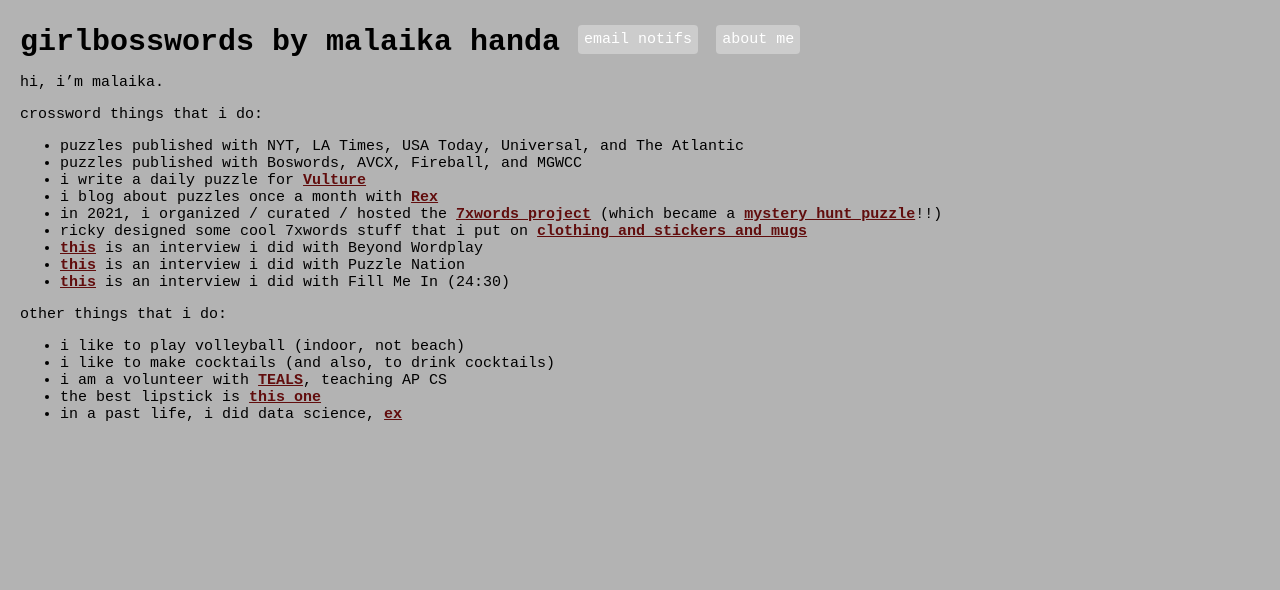
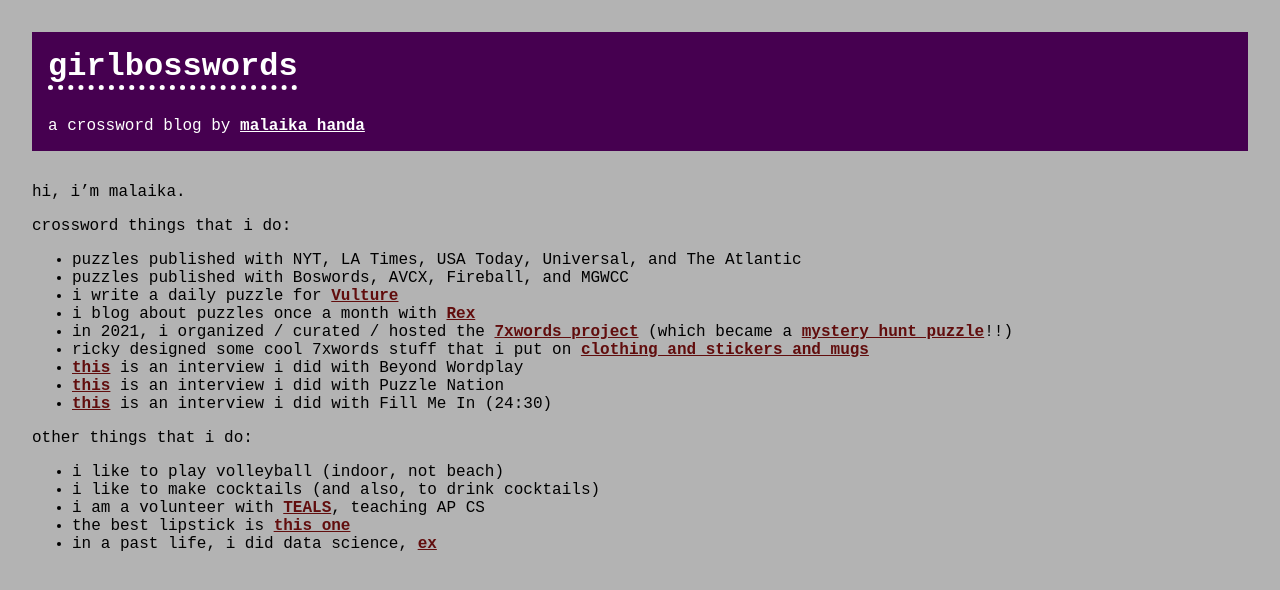
Before and after one commit to malihanda/girlbosswords, a Jekyll site: the page built from about.md, in a window 1280 px wide. Shown: the top 590 px of the page. Built offline with Jekyll 4.4.1, drawn with Linux system fonts in a browser that asks for light colours.

Commit message:
first pass at nav, new styles, linting

```diff
--- a/_includes/header.html
+++ b/_includes/header.html
@@ -1,4 +1,7 @@
-<div class="header">girlbosswords by malaika handa
-<button class="button" onclick="location.href='https://groups.google.com/g/girlbosswords'">email notifs</button>
-  <button class="button" onclick="location.href='/about'">about me</button>
-</div>
+<nav class="header">
+  <div class="site-title"><a href="/">girlbosswords</a></div>
+  <div class="site-subtitle">
+  <span class="tagline">a crossword blog by <a href="https://malaikahanda.com">malaika handa</a></span>
+  {% for link in site.nav_items %}<span class="nav-item"><a href="{{ link.url }}">{{ link.title }}</a></span>{% endfor %}
+  </div>
+</nav>
--- a/styles/styles.css
+++ b/styles/styles.css
@@ -1,22 +1,73 @@
+* {
+  box-sizing: border-box;
+}
+
 body {
   background-color:#B3B3B3;
   text-align: left;
-  margin-top: 15px;
-  margin-bottom: 15px;
-  margin-left: 10px;
-  margin-right: 10px;
+  margin: 0;
+  padding: 2rem;
   font-family: monospace;
-  font-size: 15px;
-  vertical-align: middle;
-  padding: 10px;
+  font-size: 1rem;
 }
 
-.header {
-  text-align: left;
-  font-family: monospace;
-  font-size: 30px;
-  font-weight: bold;
-  vertical-align: middle;
+nav.header {
+  width: 100%;
+  padding: 1rem;
+  background-color: #460050;
+  margin-bottom: 2rem;
+  color: white;
+  a {
+    color: white;
+    font-weight: bold;
+  }
+  .site-title a {
+    color: white;
+    font-weight: bold;
+    text-decoration: underline;
+    text-decoration-style: dotted;
+    text-decoration-thickness: 5px;
+    text-underline-offset: 10px;
+  }
+  a:hover {
+    color: #B3B3B3;
+  }
+  .site-title {
+    font-size: 2rem;
+    padding-bottom: 2rem;
+  }
+  .site-subtitle {
+    margin: 0;
+    padding: 0;
+    font-size: 1rem;
+    font-weight: normal;
+
+    @media screen and (max-width: 700px) {
+      font-size: 0.8rem;
+    }
+
+    span.nav-item::before {
+      content: '/';
+      padding: 0 1rem;
+    }
+
+    span {
+      display: inline;
+    }
+  }
+
+  .site-subtitle span.tagline {
+    padding: 0;
+    margin: 0;
+  }
+}
+
+main {
+  padding: 0 10px;
+}
+
+.post-body .post-text {
+  padding-bottom: 2rem;
 }
 
 .button {
@@ -88,9 +139,7 @@
   }
 }
 
-* {
-  box-sizing: border-box;
-}
+
 
 .header {
   text-align: left;
@@ -121,22 +170,23 @@
   color: white;
 }
 
-.row {
+/* Homepage specific styles */
+
+main.home-container {
   display: -ms-flexbox;
   display: flex;
   -ms-flex-wrap: wrap;
   flex-wrap: wrap;
-  padding: 0 10px;
 }
 
-.container {
+article.puzzle-card {
   position: relative;
   height: 160px;
   width: 160px;
   margin: 6px;
 }
 
-.overlay {
+.puzzle-card .overlay {
   position: absolute;
   top: 0;
   bottom: 0;
@@ -146,29 +196,26 @@
   width: 160px;
   opacity: 0;
   background-color: white;
+  display: flex;
+  flex-direction: column;
+  justify-content: space-around;
 }
 
-.container:hover .overlay {
+.puzzle-card:hover .overlay {
   outline: #941919 solid 4px;
   opacity: 1;
   background-color: rgba(255, 255, 255, 0.7)
 }
 
-.text {
+.puzzle-card .text {
   color: #941919;
   font-size: 18px;
   font-family: monospace;
-  position: absolute;
-  top: 50%;
-  left: 50%;
-  width: inherit;
-  -webkit-transform: translate(-50%, -50%);
-  -ms-transform: translate(-50%, -50%);
-  transform: translate(-50%, -50%);
+  font-weight: normal;
   text-align: center;
 }
 
-img {
+.puzzle-card img {
     height: 160px;
     width: 160px;
     outline: #333 solid 2px;
```
